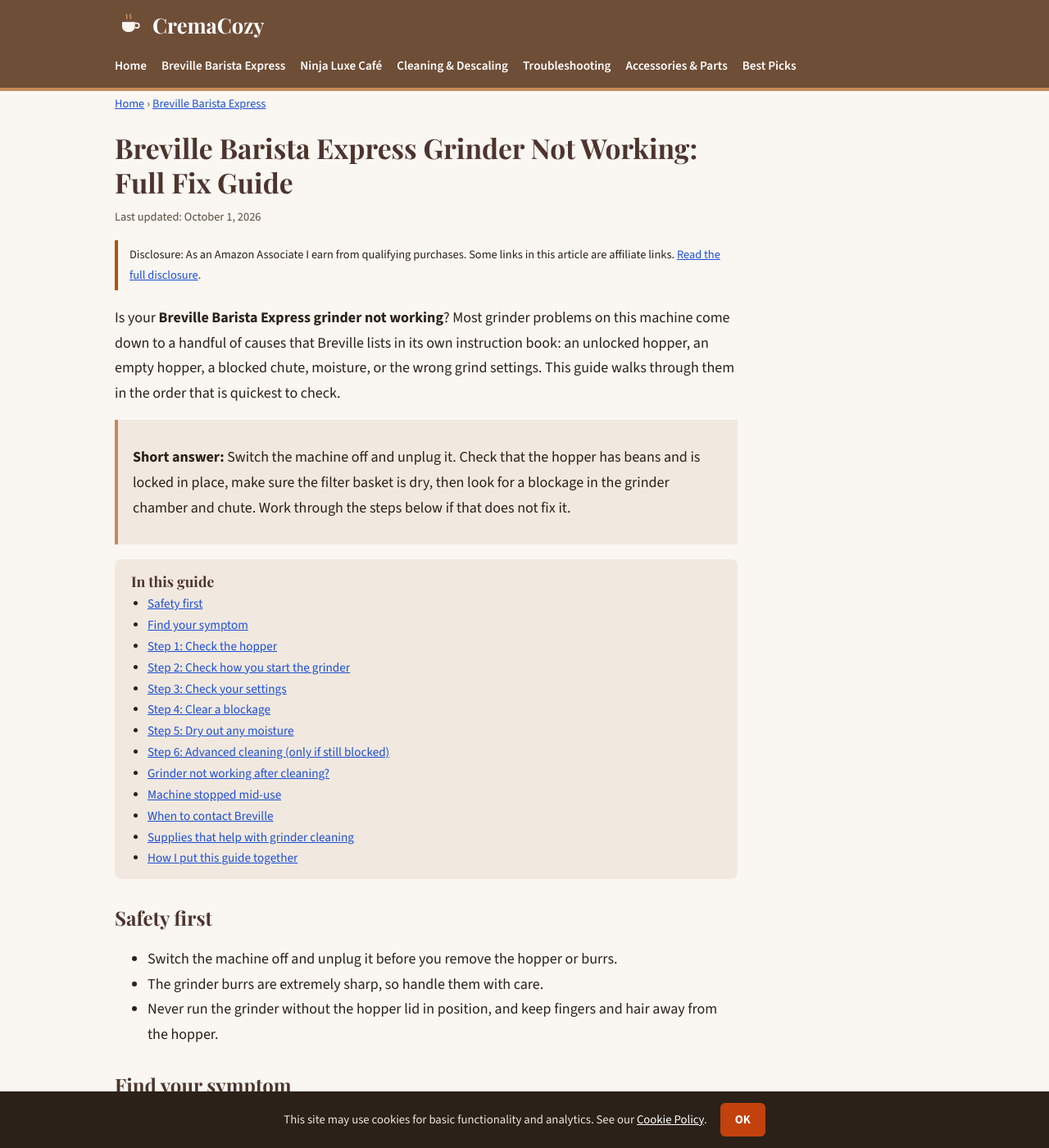
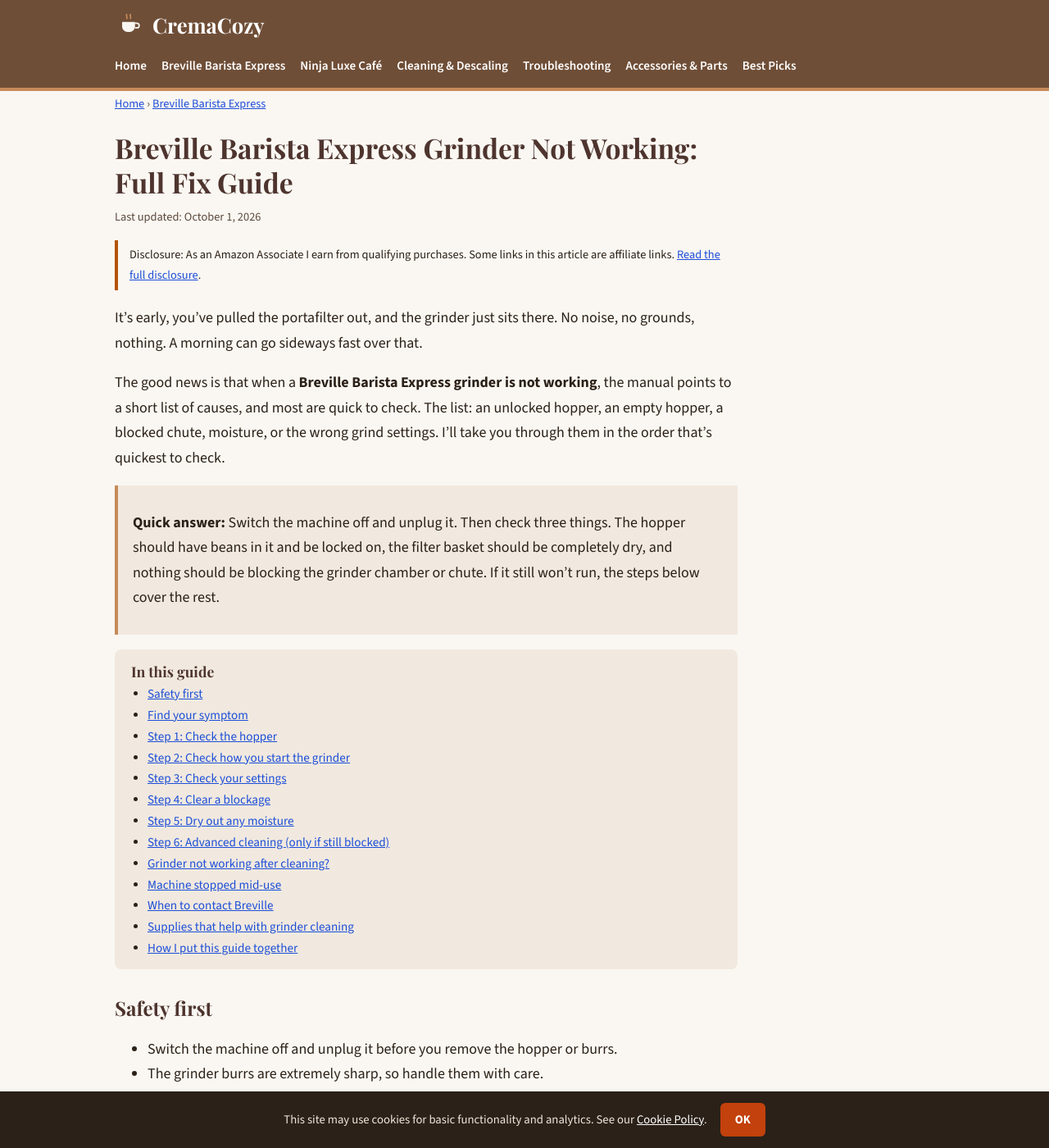
Before and after one commit to CremaCozy-glitch/cremacozy, a Jekyll site: the page built from _posts/2026-09-30-barista-express-grinder-not-working.md, in a window 1280 px wide and 1400 px high. Shown: the whole window at 82% size. Built offline with Jekyll 4.4.1, drawn with Linux system fonts in a browser that asks for light colours; some of the changed text lies outside the part shown.

Commit message:
Update 2026-09-30-barista-express-grinder-not-working.md

```diff
--- a/_posts/2026-09-30-barista-express-grinder-not-working.md
+++ b/_posts/2026-09-30-barista-express-grinder-not-working.md
@@ -17,16 +17,18 @@
   - q: "My Barista Express stopped working in the middle of use. What now?"
     a: "The safety thermal cut-out may have activated because the pump or grinder overheated. Switch the machine off, unplug it and let it cool for about 30 to 60 minutes. If the problem continues, contact Breville Consumer Support."
 ---
-Is your **Breville Barista Express grinder not working**? Most grinder problems on this machine come down to a handful of causes that Breville lists in its own instruction book: an unlocked hopper, an empty hopper, a blocked chute, moisture, or the wrong grind settings. This guide walks through them in the order that is quickest to check.
+
+It's early, you've pulled the portafilter out, and the grinder just sits there. No noise, no grounds, nothing. A morning can go sideways fast over that.
+
+The good news is that when a **Breville Barista Express grinder is not working**, the manual points to a short list of causes, and most are quick to check. The list: an unlocked hopper, an empty hopper, a blocked chute, moisture, or the wrong grind settings. I'll take you through them in the order that's quickest to check.
 
 <div class="callout" markdown="1">
-**Short answer:** Switch the machine off and unplug it. Check that the hopper has beans and is locked in place, make sure the filter basket is dry, then look for a blockage in the grinder chamber and chute. Work through the steps below if that does not fix it.
+**Quick answer:** Switch the machine off and unplug it. Then check three things. The hopper should have beans in it and be locked on, the filter basket should be completely dry, and nothing should be blocking the grinder chamber or chute. If it still won't run, the steps below cover the rest.
 </div>
 
 <div class="toc" markdown="1">
 ## In this guide
 {:.no_toc}
-
 * TOC
 {:toc}
 </div>
@@ -37,6 +39,13 @@
 - The grinder burrs are extremely sharp, so handle them with care.
 - Never run the grinder without the hopper lid in position, and keep fingers and hair away from the hopper.
 
+{% assign img = site.static_files | where: "path", "/photo-machine.jpg" %}{% if img.size > 0 %}
+<figure class="photo">
+  <img src="{{ '/photo-machine.jpg' | relative_url }}" alt="Breville Barista Express espresso machine with the bean hopper on top" loading="lazy" style="max-width:420px;margin-left:auto;margin-right:auto">
+  <figcaption style="text-align:center">The grinder sits under the bean hopper on top of the machine.</figcaption>
+</figure>
+{% endif %}
+
 ## Find your symptom
 
 This table summarizes the grinder entries in the troubleshooting section of the Breville Barista Express (BES870XL) instruction book.
@@ -46,16 +55,37 @@
 | What you notice | Likely cause (per Breville) | What to do |
 |---|---|---|
 | FILTER SIZE lights are flashing | Hopper not attached correctly | Remove the hopper, check for debris, re-lock it |
-| No ground coffee comes out | No beans, a blocked chamber or chute, or moisture inside | Fill the hopper, clean and clear the chamber and chute, dry everything |
+| No ground coffee comes out | No beans, a blocked chamber or chute, or moisture inside | Fill the hopper. For a blockage or moisture, Breville points to advanced cleaning (Step 6). Make sure everything is dry. |
 | Grinder is making a loud noise | Blockage or foreign object | Remove the hopper, check for debris, clean the chamber and chute |
 | Too much or too little coffee in the basket | Grind amount does not suit your grind size | Adjust the GRIND AMOUNT dial |
 | Machine stops working mid-use | Thermal cut-out from overheating | Switch off, unplug, cool for 30 to 60 minutes |
 
 </div>
 
+{% assign img = site.static_files | where: "path", "/photo-panel.jpg" %}{% if img.size > 0 %}
+<figure class="photo">
+  <img src="{{ '/photo-panel.jpg' | relative_url }}" alt="Barista Express control panel showing the GRIND AMOUNT dial, FILTER SIZE lights, and PROGRAM button" loading="lazy">
+  <figcaption>The control panel: check the grind amount dial, the FILTER SIZE lights, and the PROGRAM button.</figcaption>
+</figure>
+{% endif %}
+
 ## Step 1: Check the hopper
 
 Make sure there are beans in the hopper. Then remove the hopper and lock it back on. Breville's manual says that if the hopper is not locked correctly, the FILTER SIZE lights flash. While it is off, look for stray beans or debris around the base.
+
+{% assign img = site.static_files | where: "path", "/photo-hopper.jpg" %}{% if img.size > 0 %}
+<figure class="photo">
+  <img src="{{ '/photo-hopper.jpg' | relative_url }}" alt="Bean hopper removed from the machine" loading="lazy" style="max-width:300px;margin-left:auto;margin-right:auto">
+  <figcaption style="text-align:center">The bean hopper. Take it off, check the area around the base, then lock it back on.</figcaption>
+</figure>
+{% endif %}
+
+{% assign img = site.static_files | where: "path", "/photo-grind-dial.jpg" %}{% if img.size > 0 %}
+<figure class="photo">
+  <img src="{{ '/photo-grind-dial.jpg' | relative_url }}" alt="Close-up of the GRIND SIZE selector" loading="lazy" style="max-width:300px;margin-left:auto;margin-right:auto">
+  <figcaption style="text-align:center">The GRIND SIZE selector.</figcaption>
+</figure>
+{% endif %}
 
 ## Step 2: Check how you start the grinder
 
@@ -71,6 +101,13 @@
 
 If shot volumes also seem off, the manual suggests resetting to the default settings first by holding the PROGRAM button until the machine beeps three times.
 
+{% assign img = site.static_files | where: "path", "/diagram-grind-settings.svg" %}{% if img.size > 0 %}
+<figure class="photo">
+  <img src="{{ '/diagram-grind-settings.svg' | relative_url }}" alt="Illustration showing where to start with GRIND SIZE and GRIND AMOUNT settings" loading="lazy">
+  <figcaption>Illustration: where to start with GRIND SIZE and GRIND AMOUNT.</figcaption>
+</figure>
+{% endif %}
+
 ## Step 4: Clear a blockage
 
 Unplug the machine first. Breville's grinder cleaning routine, in short:
@@ -80,7 +117,14 @@
 3. Brush the upper burr, the lower burr and the grinder chute.
 4. Refit the upper burr, then lock the hopper back on.
 
-Follow the illustrated "Cleaning the Conical Burr Grinder" page in <a class="ext" href="https://www.breville.com/content/dam/breville/us/assets/miscellaneous/instruction-manual/espresso/BES870-instruction-manual.pdf" target="_blank" rel="noopener">Breville's official BES870XL instruction book</a> for the exact orientation. For a wider look at keeping the machine clean, see our [Cleaning & Descaling]({{ '/cleaning-descaling/' | relative_url }}) guides.
+Follow the illustrated "Cleaning the Conical Burr Grinder" page in <a class="ext" href="https://assets.breville.com/BES870/BES870_USCM_IB_O21.pdf" target="_blank" rel="noopener">Breville's official BES870XL instruction book</a> for the exact orientation. For a wider look at keeping the machine clean, see our [Cleaning & Descaling]({{ '/cleaning-descaling/' | relative_url }}) guides.
+
+{% assign img = site.static_files | where: "path", "/photo-burrs.jpg" %}{% if img.size > 0 %}
+<figure class="photo">
+  <img src="{{ '/photo-burrs.jpg' | relative_url }}" alt="Looking down into the grinder chamber with the burr assembly exposed; ALIGN and LOCK markings visible" loading="lazy" style="max-width:460px;margin-left:auto;margin-right:auto">
+  <figcaption style="text-align:center">Be careful here. The burrs are extremely sharp.</figcaption>
+</figure>
+{% endif %}
 
 ## Step 5: Dry out any moisture
 
@@ -88,7 +132,7 @@
 
 ## Step 6: Advanced cleaning (only if still blocked)
 
-The manual says its advanced cleaning is only needed if there is a blockage between the burrs and the grinder outlet. It involves setting GRIND SIZE to the finest setting, loosening a nut with a 10mm socket, removing the upper and lower burrs, and clearing the exit chute with a brush or a pipe cleaner. When you finish, set GRIND SIZE back to 5 and lock the hopper. Use the illustrated steps in your manual, because the order of the washers and the grind fan matters.
+The manual says advanced cleaning is only needed if there is a blockage between the burrs and the grinder outlet. It involves setting GRIND SIZE to the finest setting, loosening a nut with a 10mm socket, removing the upper and lower burrs, and clearing the exit chute with a brush or a pipe cleaner. When you finish, set GRIND SIZE back to 5 and lock the hopper.
 
 ## Grinder not working after cleaning?
 
@@ -101,21 +145,30 @@
 
 ## Machine stopped mid-use
 
-Breville says the safety thermal cut-out may have activated because the pump or grinder overheated. Press POWER to switch off, unplug, and let it cool for about 30 to 60 minutes.
+Breville says the safety thermal cut-out may have activated because the pump or grinder overheated. Press POWER to switch off, unplug it, and let it cool for about 30 to 60 minutes.
 
 ## When to contact Breville
 
-If the grinder still does not work after these steps, or if the power cord, plug or machine is damaged, stop using the machine. Breville's manual says to call Breville Consumer Support for any maintenance other than cleaning. You can reach them through [breville.com](https://www.breville.com/).
+If the grinder still does not work after these steps, or if the power cord, plug or machine is damaged, stop using the machine. Breville's manual says to call Breville Consumer Support for any maintenance other than cleaning.
 
 ## Supplies that help with grinder cleaning
 
 <div class="supplies" markdown="1">
-These are generic search links, so choose the item that suits you and check the current price on Amazon.
+These are the tools I'd reach for. Check the current price and details on Amazon before you buy.
 
-- A 10mm socket, needed for the advanced cleaning step: <a href="https://www.amazon.com/s?k=10mm+socket&amp;tag={{ site.amazon_tag }}" rel="sponsored nofollow noopener" target="_blank">Check on Amazon</a>
-- Long-nose pliers, used to remove the grind fan and washers: <a href="https://www.amazon.com/s?k=long+nose+pliers&amp;tag={{ site.amazon_tag }}" rel="sponsored nofollow noopener" target="_blank">Check on Amazon</a>
-- A small cleaning brush for burrs and the chute: <a href="https://www.amazon.com/s?k=small+coffee+grinder+cleaning+brush&amp;tag={{ site.amazon_tag }}" rel="sponsored nofollow noopener" target="_blank">Check on Amazon</a>
+- A 10mm socket, needed for the advanced cleaning step: <a href="https://link.amazon/B0fsmvyJO" rel="sponsored nofollow noopener" target="_blank">Check on Amazon</a>
+- Long-nose pliers, used to remove the grind fan and washers: <a href="https://link.amazon/B06bUs3Os" rel="sponsored nofollow noopener" target="_blank">Check on Amazon</a>
+- A few pipe cleaners, which the manual names for unblocking the grinder exit chute (the machine already comes with a cleaning brush): <a href="https://link.amazon/B00LktRSV" rel="sponsored nofollow noopener" target="_blank">Check on Amazon</a>
 </div>
+
+{% assign img = site.static_files | where: "path", "/photo-tools.jpg" %}{% if img.size > 0 %}
+<figure class="photo">
+  <img src="{{ '/photo-tools.jpg' | relative_url }}" alt="Tools used for advanced grinder cleaning: 10mm socket, long-nose pliers and small cleaning tools" loading="lazy">
+  <figcaption>The tools for the advanced grinder clean.</figcaption>
+</figure>
+{% endif %}
+
+Still deciding on the machine itself? You can <a href="https://link.amazon/B0iIxo9gj" rel="sponsored nofollow noopener" target="_blank">check the Breville Barista Express (BES870XL) on Amazon</a>.
 
 ## How I put this guide together
 
```
